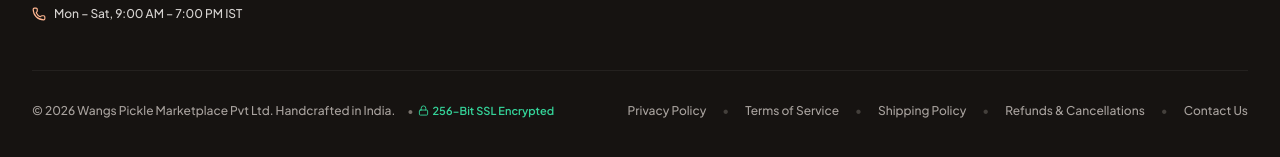
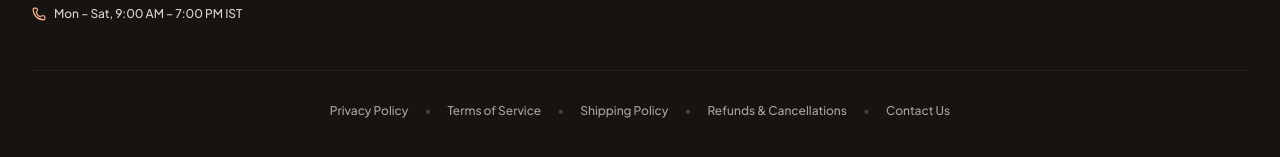
Before and after one commit to wangssupport-lang/wangs, a React (Vite) app in the folder wangs_frontend/: page / in a window 1280 px wide. Shown: the part 3653-3810 px from the top of the page. Built offline with nearby package versions, Linux system fonts and the light colour scheme; no server answers; a web font is replaced by a local one.

Commit message:
feat: remove copyright and SSL strip from footer

```diff
--- a/wangs_frontend/src/components/Footer.jsx
+++ b/wangs_frontend/src/components/Footer.jsx
@@ -2,7 +2,7 @@ import React from 'react';
 import { Link } from 'react-router-dom';
 import {
   Truck, Store, Mail,
-  ArrowRight, Lock, Sparkles, Phone
+  ArrowRight, Sparkles, Phone
 } from 'lucide-react';
 import { useAuth } from '../context/AuthContext';
 
@@ -147,18 +147,8 @@ export default function Footer() {
           </div>
         </div>
 
-        {/* 4. Bottom Legal & Payment Security Strip */}
-        <div className="border-t border-stone-800/80 mt-12 pt-8 flex flex-col md:flex-row items-center justify-between gap-5 text-xs text-stone-400">
-          <div className="flex flex-col sm:flex-row items-center gap-3 text-center sm:text-left">
-            <p>© {new Date().getFullYear()} Wangs Pickle Marketplace Pvt Ltd. Handcrafted in India.</p>
-            <div className="hidden sm:flex items-center gap-1 text-[11px] text-stone-500">
-              <span>•</span>
-              <span className="flex items-center gap-1 text-emerald-400 font-semibold">
-                <Lock size={11} /> 256-Bit SSL Encrypted
-              </span>
-            </div>
-          </div>
-
+        {/* 4. Bottom Legal Strip */}
+        <div className="border-t border-stone-800/80 mt-12 pt-8 flex items-center justify-center text-xs text-stone-400">
           {/* Legal Links (Clean without platform FSSAI mention) */}
           <div className="flex flex-wrap items-center justify-center gap-4 text-xs font-medium">
             <Link to="/privacy" className="hover:text-stone-200 transition-colors">
```
